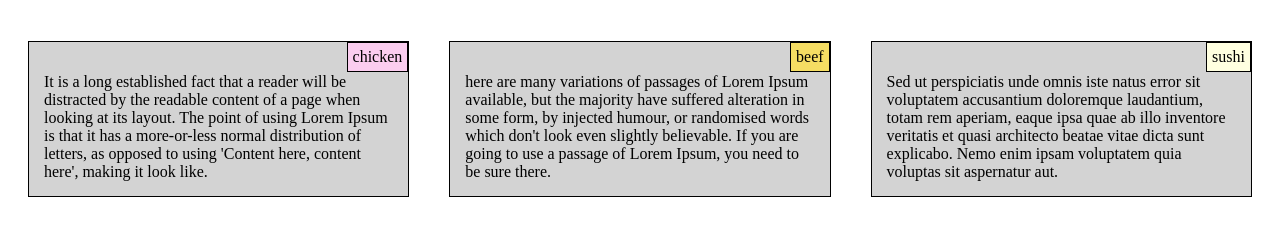
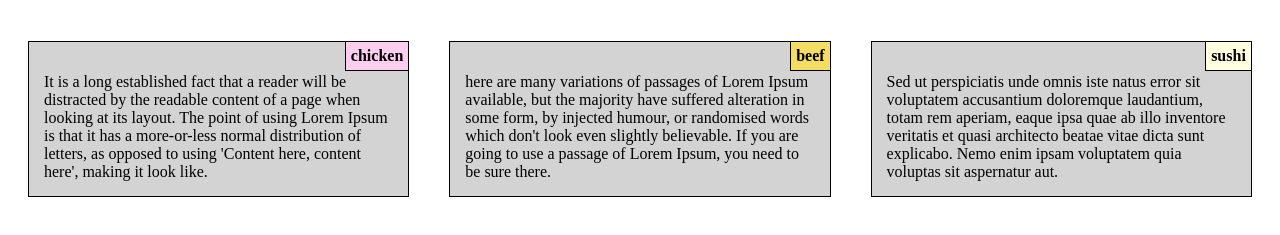
Before and after one commit to sailahari-ande/course, a plain HTML site: page module2-assignment/index.html in a window 1280 px wide. Shown: the part 59-294 px from the top of the page. Drawn offline with Linux system fonts and the light colour scheme.

Commit message:
assignment

```diff
--- a/module2-assignment/css/styles.css
+++ b/module2-assignment/css/styles.css
@@ -44,7 +44,8 @@
 			position:absolute;
 			top:0;
 			right:0;
-			border:1px  solid black;
+			border-left:1px  solid black;
+			border-bottom:1px solid black;
 		    text-align:center;
 		    padding:5px;
 		}
@@ -64,3 +65,6 @@
 		h1{
   			text-align: center;
 		}
+		h4{
+			margin:0px;
+		}
--- a/module2-assignment/index.html
+++ b/module2-assignment/index.html
@@ -1,5 +1,5 @@
 <!DOCTYPE html>
-<html>
+<html lang='en'>
 <head>
 	<title>module2-assignment</title>
 	<meta charset="utf-8">
@@ -11,19 +11,19 @@
 <div class="row">
 	<div  class="col-lg-4 col-md-6 col-sm-12 outer" >
 		<section class="inner">
-			<div id="id1">chicken</div>
+			<h4 id="id1">chicken</h4>
 			<p>It is a long established fact that a reader will be distracted by the readable content of a page when looking at its layout. The point of using Lorem Ipsum is that it has a more-or-less normal distribution of letters, as opposed to using 'Content here, content here', making it look like. </p>
 		</section>
 	</div>
 	<div class=" col-lg-4 col-md-6 col-sm-12 outer" >
 			<section class="inner">
-			<div id="id2">beef</div>
+			<h4 id="id2">beef</h4>
 			<p>here are many variations of passages of Lorem Ipsum available, but the majority have suffered alteration in some form, by injected humour, or randomised words which don't look even slightly believable. If you are going to use a passage of Lorem Ipsum, you need to be sure there.</p>
 		</section>
 	</div>
 	<div class=" col-lg-4 col-md-12 col-sm-12 outer" >
 			<section class="inner">
-			<div id="id3">sushi</div>
+			<h4 id="id3">sushi</h4>
 			<p>Sed ut perspiciatis unde omnis iste natus error sit voluptatem accusantium doloremque laudantium, totam rem aperiam, eaque ipsa quae ab illo inventore veritatis et quasi architecto beatae vitae dicta sunt explicabo. Nemo enim ipsam voluptatem quia voluptas sit aspernatur aut.</p>
 		</section>
 	</div>
```
